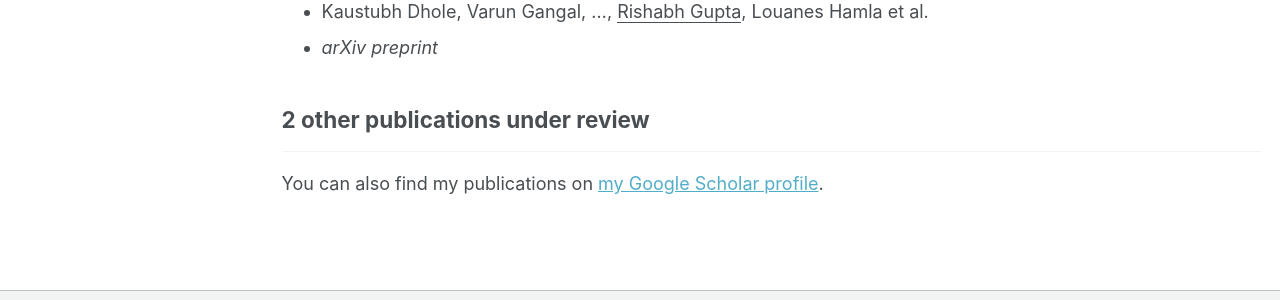
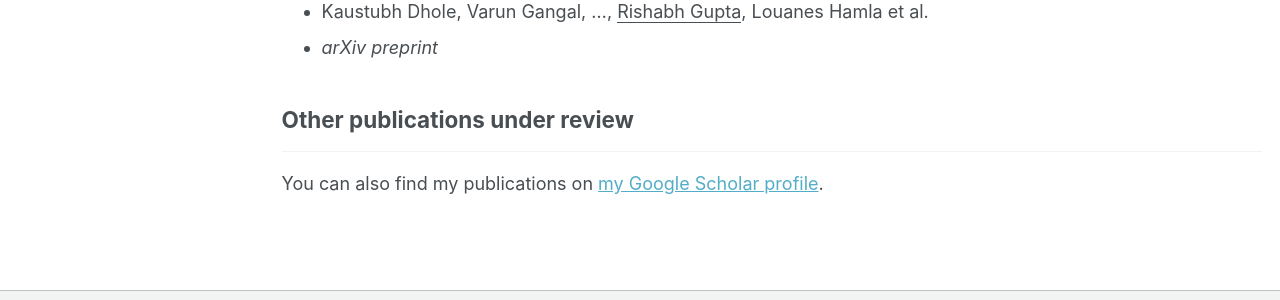
Before and after one commit to rg089/rg089.github.io, a Jekyll site: the page built from _pages/publications.md, in a window 1280 px wide and 1044 px high. Shown: the part 625-925 px from the top of the window. Built offline with Jekyll 4.4.1, drawn with Linux system fonts in a browser that asks for light colours.

Commit message:
polished publication details

```diff
--- a/_pages/publications.md
+++ b/_pages/publications.md
@@ -28,7 +28,7 @@ author_profile: true
 * Kaustubh Dhole, Varun Gangal, ..., <ins>Rishabh Gupta</ins>, Louanes Hamla et al.
 * *arXiv preprint*
 
-## 2 other publications under review
+## Other publications under review
 
 ---
 
```
